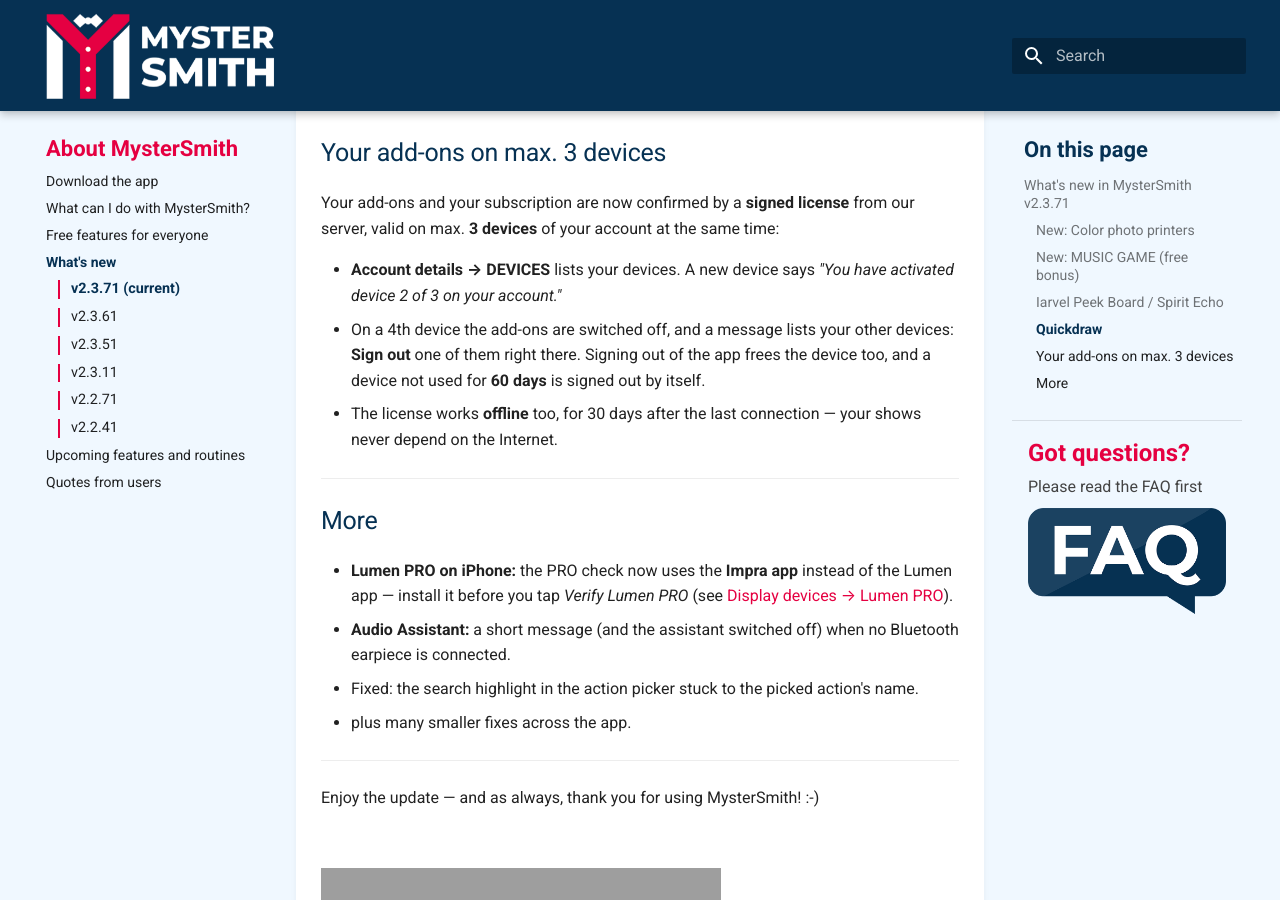
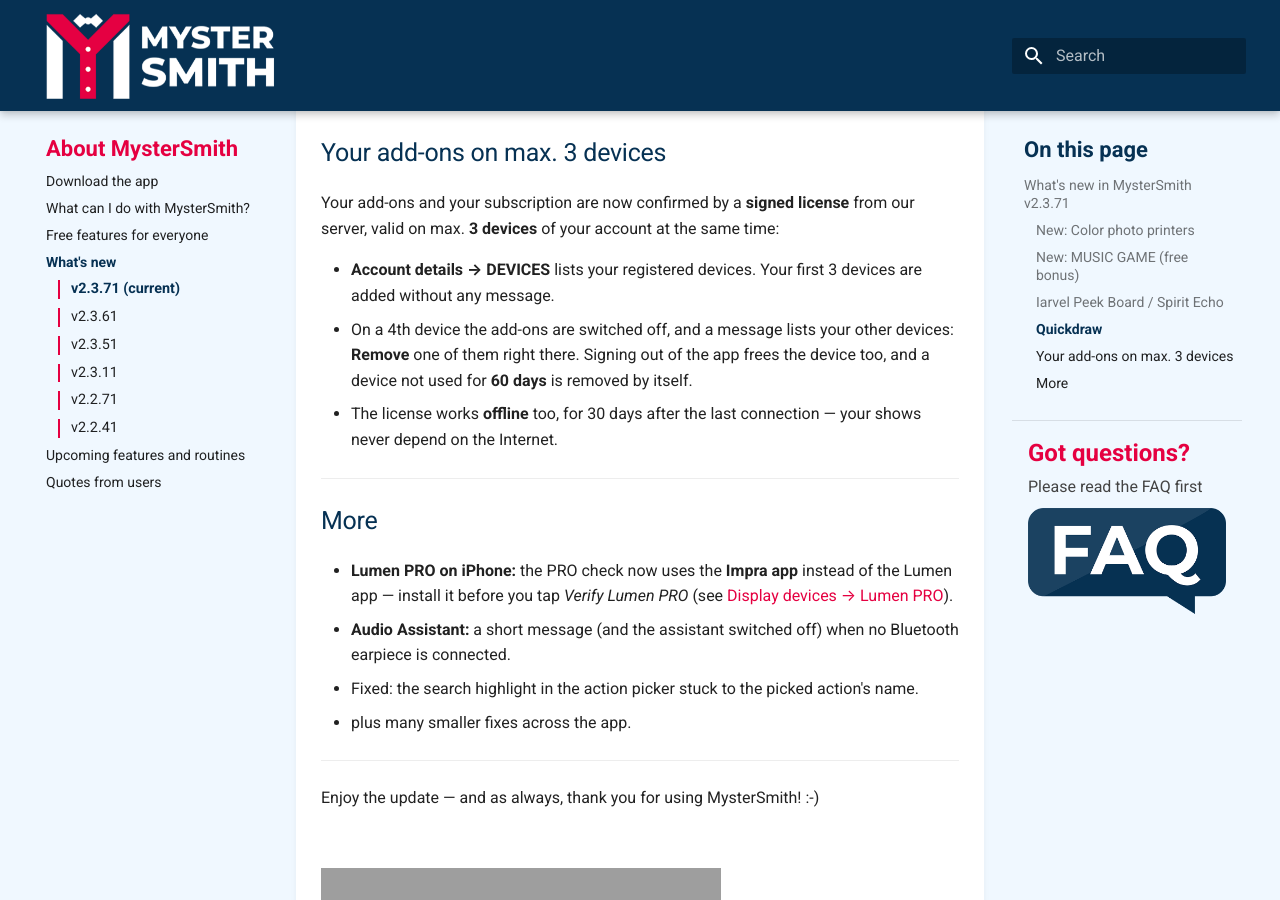
Before and after one commit to ragcsalo/mystersmith-docs, an MkDocs documentation site: the page built from docs/about-mystersmith/whats-new.md, in a window 1280 px wide and 900 px high, scrolled down 2727 px. Built offline with MkDocs 1.6.1 and Material for MkDocs 9.7.7, drawn with Linux system fonts in a browser that asks for light colours.

Commit message:
What's new: device limit - no message for the first 3 devices, 'Remove' in the list
Co-Authored-By: Claude Opus 5.5 <noreply@anthropic.com>

```diff
--- a/docs/about-mystersmith/whats-new.md
+++ b/docs/about-mystersmith/whats-new.md
@@ -76,8 +76,8 @@ More: [A.I. drawings → Quickdraw](../user-guide/ai-drawings.md#quickdraw).
 
 Your add-ons and your subscription are now confirmed by a **signed license** from our server, valid on max. **3 devices** of your account at the same time:
 
-* **Account details → DEVICES** lists your devices. A new device says *"You have activated device 2 of 3 on your account."*
-* On a 4th device the add-ons are switched off, and a message lists your other devices: **Sign out** one of them right there. Signing out of the app frees the device too, and a device not used for **60 days** is signed out by itself.
+* **Account details → DEVICES** lists your registered devices. Your first 3 devices are added without any message.
+* On a 4th device the add-ons are switched off, and a message lists your other devices: **Remove** one of them right there. Signing out of the app frees the device too, and a device not used for **60 days** is removed by itself.
 * The license works **offline** too, for 30 days after the last connection — your shows never depend on the Internet.
 
 ---
```
